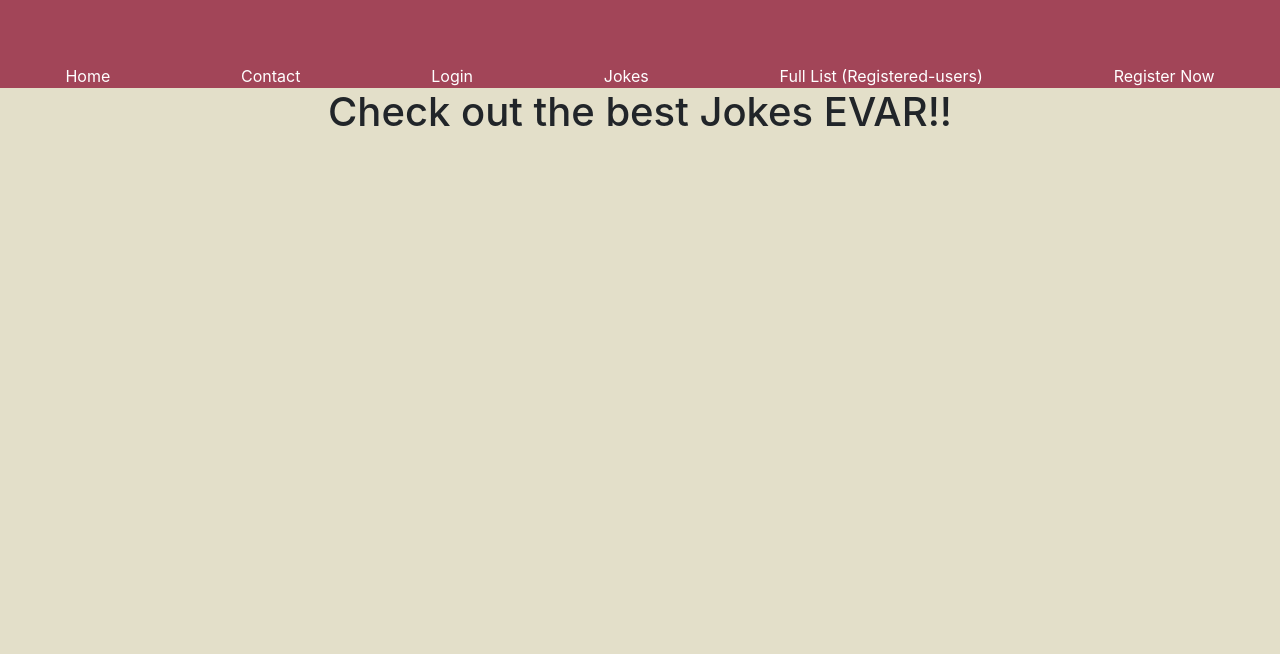
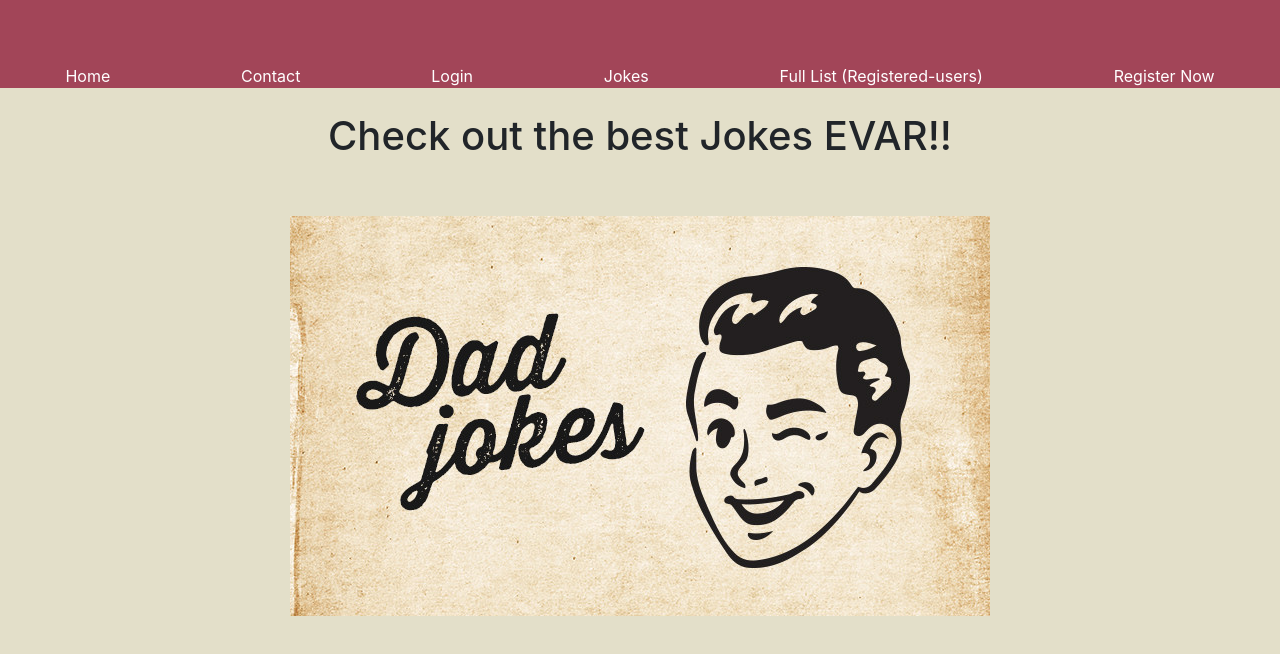
Before and after one commit to Build-Week-Dad-Jokes-4/frontend, a React (Create React App) app: page / in a window 1280 px wide. Shown: the top 654 px of the page. Built offline with nearby package versions, Linux system fonts and the light colour scheme.

Commit message:
added image for homepage

```diff
--- a/src/components/HomePage.js
+++ b/src/components/HomePage.js
@@ -1,5 +1,6 @@
 import React from "react";
 import styled from 'styled-components';
+import dadjoke from '../img/dadjokes.jpg'
 
 let Title = styled.div`
     text-align: center;
@@ -9,7 +10,8 @@ export default function WelcomePage() {
   return (
     <section className="welcome-page">
       <Title>
-        <h1>Check out the best Jokes EVAR!!</h1>
+        <h1 className="mt-4">Check out the best Jokes EVAR!!</h1>
+        <img className="mt-5" src={dadjoke} alt=""/>
       </Title>
     </section>
   );
```
Also changed, not shown: src/img/dadjokes.jpg (added).
